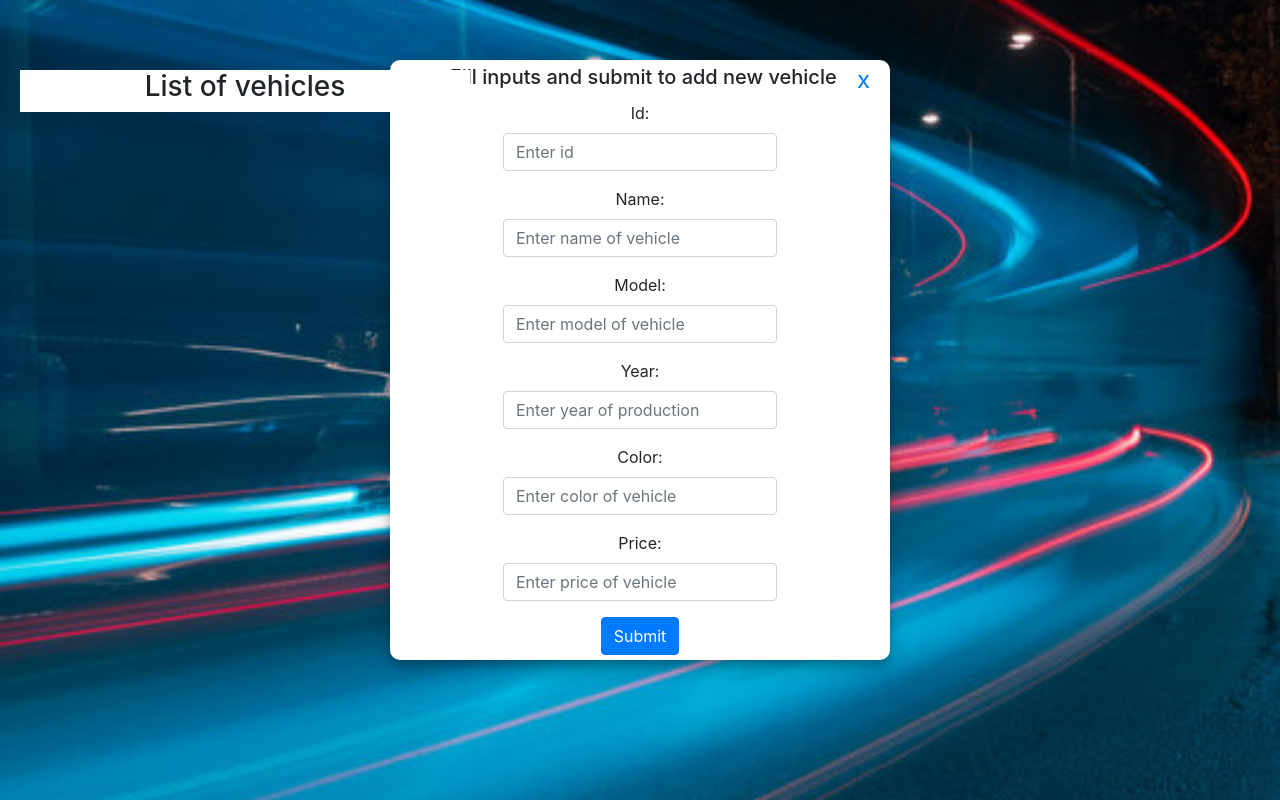
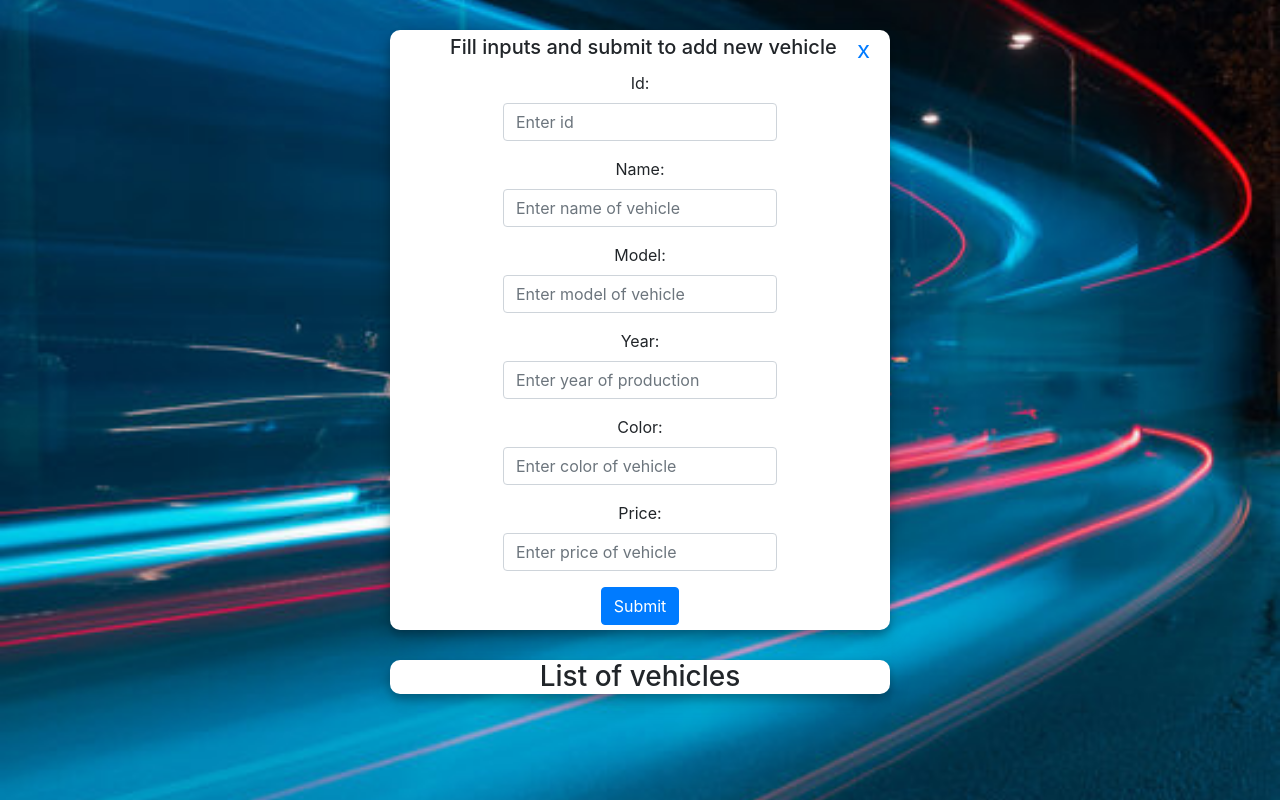
Before and after one commit to kamilbochno/AutoMotiveInspectionTool, a React (Create React App) app: page /Vehicles in a window 1280 px wide. Built offline with nearby package versions, Linux system fonts and the light colour scheme.

Commit message:
Repositioning list of vehicles

```diff
--- a/src/Components/Vehicles/Vehicles.css
+++ b/src/Components/Vehicles/Vehicles.css
@@ -1,10 +1,14 @@
 .vehicle-list {
-    position: absolute;
+    margin: 30px auto;
+    width: 500px;
+    background-color: white;
+    box-shadow: 0 5px 8px 0 rgba(0, 0, 0, 0.2), 0 7px 20px 0 rgba(0, 0, 0, 0.2);
+    position: relative;
+    border-radius: 10px;
     height: auto;
-    width: 450px;
-    margin-top: -650px;
-    margin-left: 20px;
-    background-color: white;
+
+
+
 }
 
 .table-items {
--- a/src/Components/Vehiclesform/VehicleForm.css
+++ b/src/Components/Vehiclesform/VehicleForm.css
@@ -1,5 +1,5 @@
 .main-form {
-    margin: 60px auto;
+    margin: 30px auto;
     width: 500px;
     background-color: white;
     box-shadow: 0 5px 8px 0 rgba(0, 0, 0, 0.2), 0 7px 20px 0 rgba(0, 0, 0, 0.2);
```
